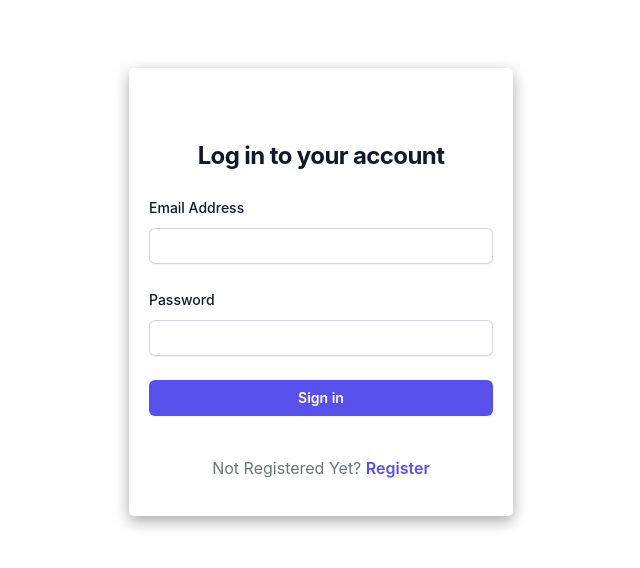
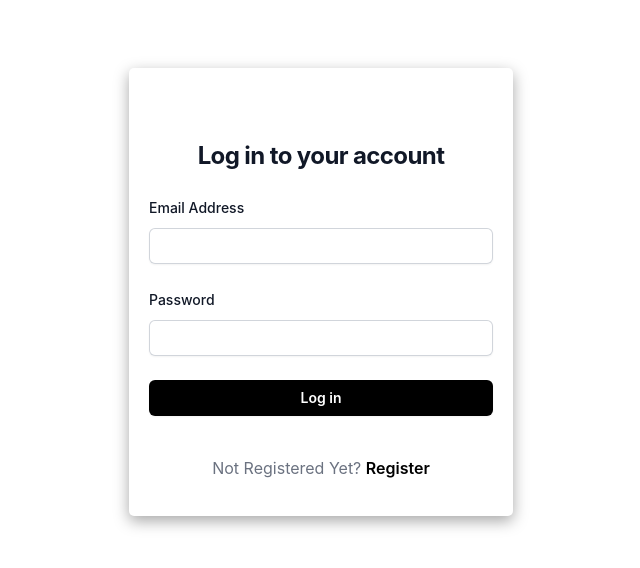
Before and after one commit to OmJadav/WanderStay-Final, a React (Create React App) app in the folder wanderstay_Frontend/: page /login in a window 1280 px wide. Shown: the top 568 px of the page, without its empty margins (319-959 px from the left). Built offline with nearby package versions, Linux system fonts and the light colour scheme.

Commit message:
style changes

```diff
--- a/wanderstay_Frontend/src/screens/Loginscreen.jsx
+++ b/wanderstay_Frontend/src/screens/Loginscreen.jsx
@@ -83,7 +83,7 @@ function Loginscreen() {
                   }}
                   type="email"
                   required
-                  className="block w-full rounded-md border-0 py-1.5 text-gray-900 shadow-sm ring-1 ring-inset ring-gray-300 placeholder:text-gray-400 focus:ring-2 focus:ring-inset focus:ring-indigo-600 sm:text-sm sm:leading-6"
+                  className="block w-full rounded-md border-0 py-1.5 text-gray-900 shadow-sm ring-1 ring-inset ring-gray-300 placeholder:text-gray-400 focus:ring-2 focus:ring-inset focus:ring-black sm:text-sm sm:leading-6"
                 />
               </div>
             </div>
@@ -107,7 +107,7 @@ function Loginscreen() {
                   type="password"
                   autoComplete="current-password"
                   required
-                  className="block w-full rounded-md border-0 py-1.5 text-gray-900 shadow-sm ring-1 ring-inset ring-gray-300 placeholder:text-gray-400 focus:ring-2 focus:ring-inset focus:ring-indigo-600 sm:text-sm sm:leading-6"
+                  className="block w-full rounded-md border-0 py-1.5 text-gray-900 shadow-sm ring-1 ring-inset ring-gray-300 placeholder:text-gray-400 focus:ring-2 focus:ring-inset focus:ring-black sm:text-sm sm:leading-6"
                 />
               </div>
             </div>
@@ -115,9 +115,9 @@ function Loginscreen() {
             <div>
               <button
                 onClick={login}
-                className="flex w-full justify-center rounded-md bg-indigo-600 px-3 py-1.5 text-sm font-semibold leading-6 text-white shadow-sm hover:bg-indigo-500 focus-visible:outline focus-visible:outline-2 focus-visible:outline-offset-2 focus-visible:outline-indigo-600"
+                className="flex w-full justify-center rounded-md bg-black px-3 py-1.5 text-sm font-semibold leading-6 text-white shadow-sm hover:bg-gray-600 focus-visible:outline focus-visible:outline-2 focus-visible:outline-offset-2 focus-visible:outline-indigo-600"
               >
-                Sign in
+                Log in
               </button>
             </div>
           </div>
@@ -126,7 +126,7 @@ function Loginscreen() {
             Not Registered Yet?{" "}
             <a
               href="/register"
-              className="font-semibold leading-6 text-indigo-600 hover:text-indigo-500"
+              className="font-semibold leading-6 text-black hover:text-gray-500"
             >
               Register
             </a>
--- a/wanderstay_Frontend/src/screens/Registerscreen.jsx
+++ b/wanderstay_Frontend/src/screens/Registerscreen.jsx
@@ -101,7 +101,7 @@ function Registerscreen() {
                     setname(e.target.value);
                   }}
                   required
-                  className="block w-full rounded-md border-0 py-1.5 text-gray-900 shadow-sm ring-1 ring-inset ring-gray-300 placeholder:text-gray-400 focus:ring-2 focus:ring-inset focus:ring-indigo-600 sm:text-sm sm:leading-6"
+                  className="block w-full rounded-md border-0 py-1.5 text-gray-900 shadow-sm ring-1 ring-inset ring-gray-300 placeholder:text-gray-400 focus:ring-2 focus:ring-inset focus:ring-black sm:text-sm sm:leading-6"
                 />
               </div>
             </div>
@@ -125,7 +125,7 @@ function Registerscreen() {
                   }}
                   type="email"
                   required
-                  className="block w-full rounded-md border-0 py-1.5 text-gray-900 shadow-sm ring-1 ring-inset ring-gray-300 placeholder:text-gray-400 focus:ring-2 focus:ring-inset focus:ring-indigo-600 sm:text-sm sm:leading-6"
+                  className="block w-full rounded-md border-0 py-1.5 text-gray-900 shadow-sm ring-1 ring-inset ring-gray-300 placeholder:text-gray-400 focus:ring-2 focus:ring-inset focus:ring-black sm:text-sm sm:leading-6"
                 />
               </div>
             </div>
@@ -148,7 +148,7 @@ function Registerscreen() {
                   type="password"
                   autoComplete="current-password"
                   required
-                  className="block w-full rounded-md border-0 py-1.5 text-gray-900 shadow-sm ring-1 ring-inset ring-gray-300 placeholder:text-gray-400 focus:ring-2 focus:ring-inset focus:ring-indigo-600 sm:text-sm sm:leading-6"
+                  className="block w-full rounded-md border-0 py-1.5 text-gray-900 shadow-sm ring-1 ring-inset ring-gray-300 placeholder:text-gray-400 focus:ring-2 focus:ring-inset focus:ring-black sm:text-sm sm:leading-6"
                 />
               </div>
             </div>
@@ -170,7 +170,7 @@ function Registerscreen() {
                   }}
                   type="password"
                   required
-                  className="block w-full rounded-md border-0 py-1.5 text-gray-900 shadow-sm ring-1 ring-inset ring-gray-300 placeholder:text-gray-400 focus:ring-2 focus:ring-inset focus:ring-indigo-600 sm:text-sm sm:leading-6"
+                  className="block w-full rounded-md border-0 py-1.5 text-gray-900 shadow-sm ring-1 ring-inset ring-gray-300 placeholder:text-gray-400 focus:ring-2 focus:ring-inset focus:ring-black sm:text-sm sm:leading-6"
                 />
               </div>
             </div>
@@ -178,7 +178,7 @@ function Registerscreen() {
             <div>
               <button
                 onClick={register}
-                className="flex w-full justify-center rounded-md bg-indigo-600 px-3 py-1.5 text-sm font-semibold leading-6 text-white shadow-sm hover:bg-indigo-500 focus-visible:outline focus-visible:outline-2 focus-visible:outline-offset-2 focus-visible:outline-indigo-600"
+                className="flex w-full justify-center rounded-md bg-black px-3 py-1.5 text-sm font-semibold leading-6 text-white shadow-sm hover:bg-gray-600 focus-visible:outline focus-visible:outline-2 focus-visible:outline-offset-2 focus-visible:outline-indigo-600"
               >
                 Sign in
               </button>
@@ -189,7 +189,7 @@ function Registerscreen() {
             Already Have an Account?{" "}
             <a
               href="/login"
-              className="font-semibold leading-6 text-indigo-600 hover:text-indigo-500"
+              className="font-semibold leading-6 text-black hover:text-gray-500"
             >
               Login
             </a>
```
